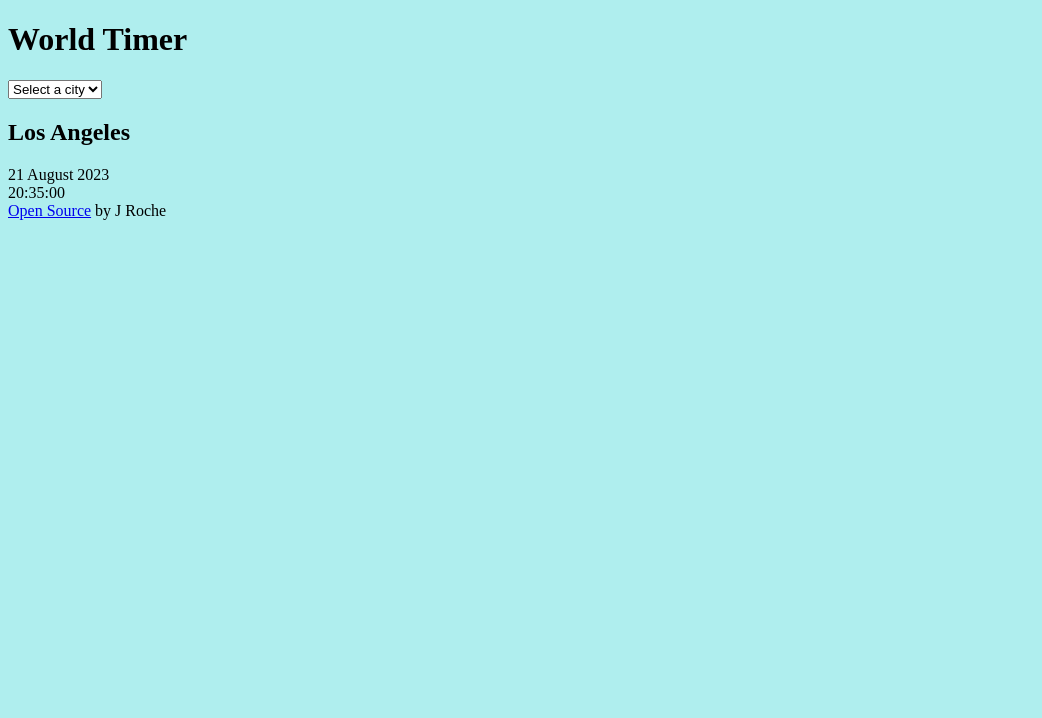
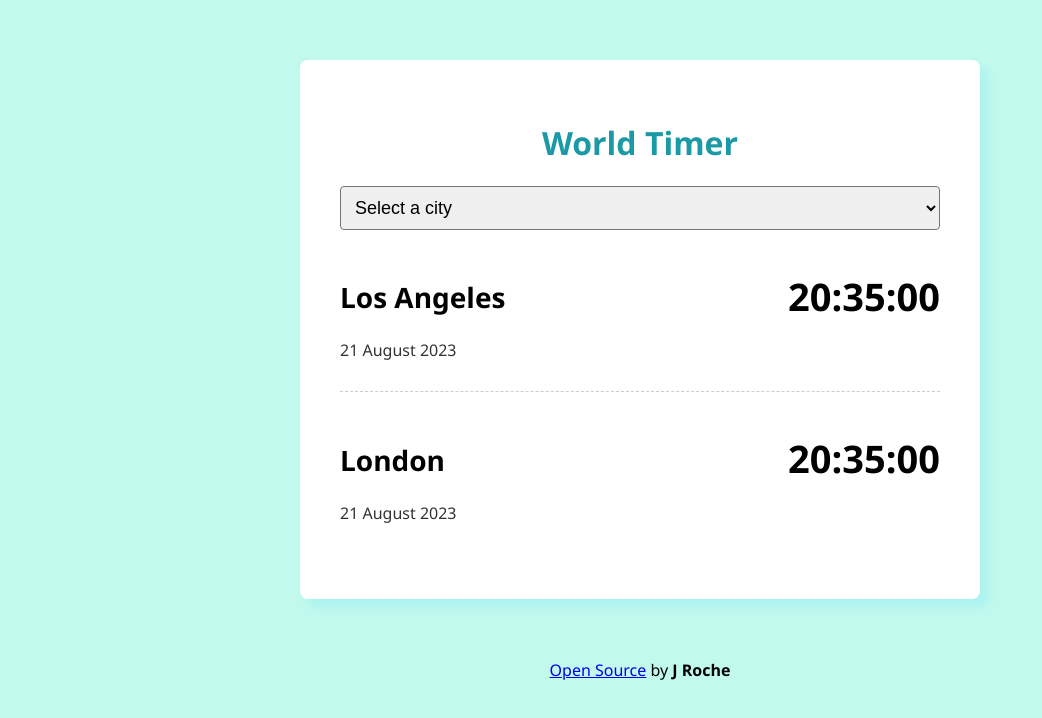
Before and after one commit to tiger6972/world-timer, a plain HTML site: page index.html in a window 1280 px wide. Shown: the whole page, without its empty margins (0-1042 px from the left). Drawn offline with Linux system fonts and the light colour scheme.

Commit message:
further changes to html, first draft CSS

```diff
--- a/index.html
+++ b/index.html
@@ -17,9 +17,18 @@
         <option value="sydney">Sydney</option>
       </select>
 
-      <div c,ass="city">
-        <h2>Los Angeles</h2>
-        <div class="date">21 August 2023</div>
+      <div class="city">
+        <div>
+          <h2>Los Angeles</h2>
+          <div class="date">21 August 2023</div>
+        </div>
+        <div class="time">20:35:00</div>
+      </div>
+      <div class="city">
+        <div>
+          <h2>London</h2>
+          <div class="date">21 August 2023</div>
+        </div>
         <div class="time">20:35:00</div>
       </div>
     </div>
@@ -27,7 +36,8 @@
       <a href="https://github.com/tiger6972/world-timer" target="_blank"
         >Open Source</a
       >
-      by J Roche
+      by
+      <strong>J Roche</strong>
     </footer>
   </body>
 
--- a/src/style.css
+++ b/src/style.css
@@ -1,3 +1,59 @@
 body {
-  background: paleturquoise;
+  background-color: rgba(152, 245, 225, 0.6);
+  font-family: "Segoe UI", Tahoma, Geneva, Verdana, sans-serif;
 }
+
+h1 {
+  text-align: center;
+  color: #1b9aa5;
+  size: 24px;
+}
+
+h2 {
+  font-size: 28px;
+}
+
+footer {
+  text-align: center;
+}
+
+select {
+  display: block;
+  width: 100%;
+  border-radius: 4px;
+  padding: 10px;
+  font-size: 18px;
+}
+
+.city {
+  display: flex;
+  margin: 5px 0;
+  justify-content: space-between;
+  padding: 20px 0;
+  border-bottom: 1px dashed rgba(0, 0, 0, 0.2);
+}
+
+.city:last-child {
+  border: none;
+}
+
+.container {
+  max-width: 600px;
+  margin: 60px auto;
+  background: white;
+  padding: 40px;
+  border-radius: 8px;
+  box-shadow: 8px 8px 8px rgba(142, 236, 245, 0.4);
+}
+
+.date {
+  opacity: 0.8;
+  padding: 0 0 10px;
+  font-size: 16px;
+}
+
+.time {
+  font-size: 38px;
+  font-weight: bold;
+  margin: 15px 0 0 0;
+}
```
